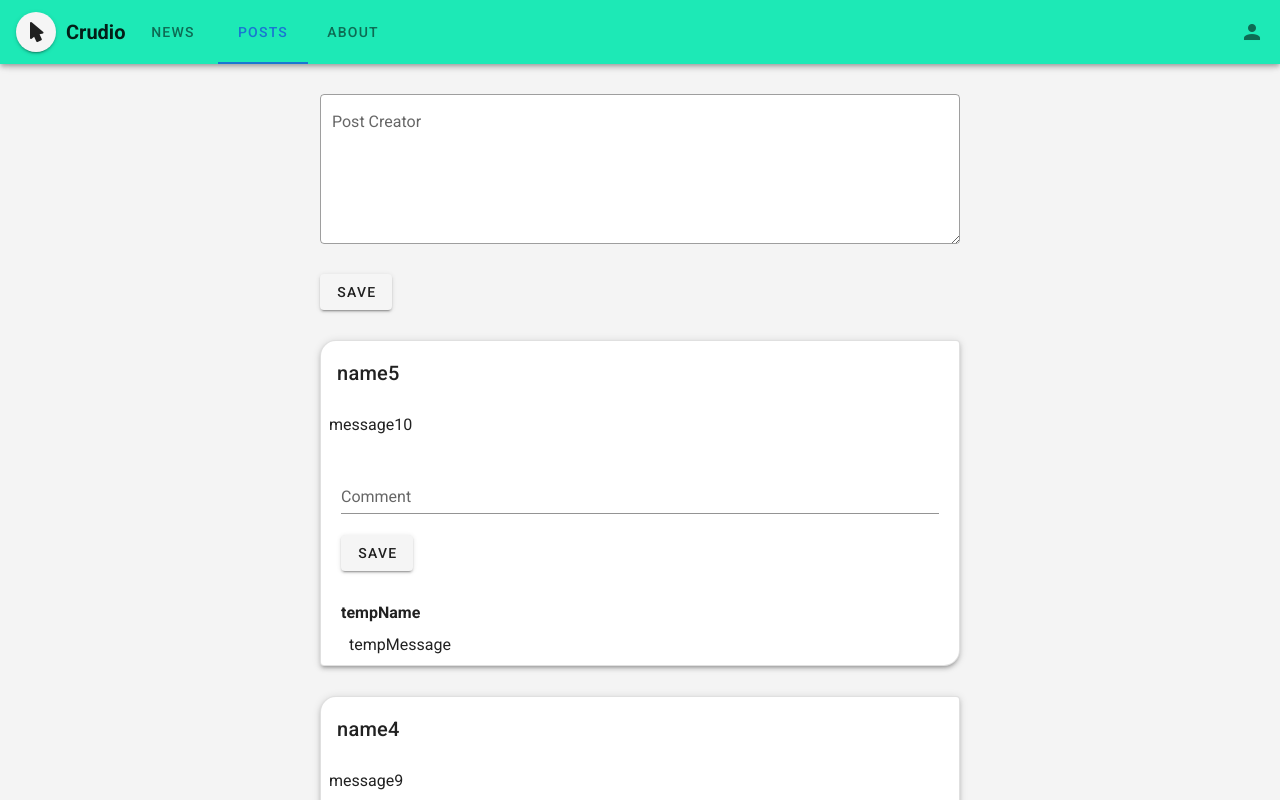
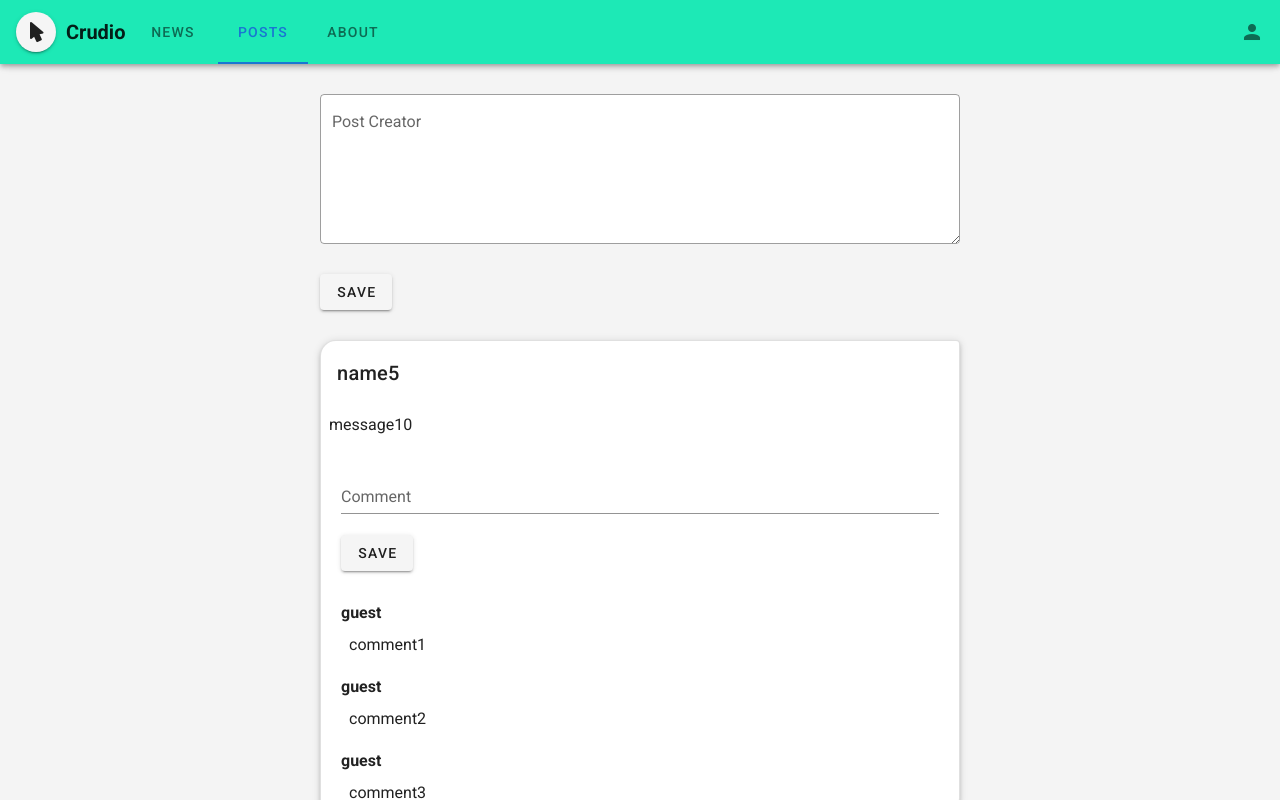
Before and after one commit to OhSeungCheol/crudio-front, a Vue app: page /posts in a window 1280 px wide. Shown: the top 800 px of the page. Built offline with nearby package versions, Linux system fonts and the light colour scheme.

Commit message:
Card, Comment 의 각 더미 연결

```diff
--- a/src/components/comment/CommentCreator.vue
+++ b/src/components/comment/CommentCreator.vue
@@ -7,7 +7,7 @@
 				required
 			></v-text-field>
 		</v-form>
-        <v-btn @click="addCommentCard">Save</v-btn>
+        <v-btn @click="addComment">Save</v-btn>
     </div>
 </template>
 
@@ -18,12 +18,12 @@
             message: '',
         }),
         methods: {
-            addCommentCard() {
+            addComment() {
                 if(this.message.trim() == ''){
                     alert('Input your message');
                     return;
                 }
-                this.$emit("addCommentCard", {name: this.name, message: this.message});
+                this.$emit("addComment", {name: this.name, message: this.message});
                 this.message = '';
             },
         }
--- a/src/components/news/Card.vue
+++ b/src/components/news/Card.vue
@@ -1,7 +1,7 @@
 <template>
   <v-card
     class="mx-auto"
-    max-width="344"
+    width="344"
   >
     <v-img
       v-bind:src="news.urlToImage"
--- a/src/components/posts/PostsCard.vue
+++ b/src/components/posts/PostsCard.vue
@@ -12,9 +12,9 @@
         </v-card-actions>
 
         <comment-creator
-            @addCommentCard="addCommentCard"
+            @addComment="addComment"
         ></comment-creator>
-        <div v-for="(comment, index) in comments" :key="index">
+        <div v-for="(comment, index) in item.comments" :key="index">
             <comment-card
                 v-bind:comment="comment"
             ></comment-card>
@@ -34,18 +34,14 @@
         },
         props: ['item'],
         methods: {
-            addCommentCard(comment){
-                this.comments.push(comment)
+            addComment(comment){
+                comment['postId'] = this.item.id;
+                this.item.comments.push(comment)
             }
         },
         data: () => {
             return {
-                comments: [
-                    {
-                        name: 'tempName',
-                        message: 'tempMessage',
-                    }
-                ]
+
             }
         }
     }
--- a/src/components/posts/PostsCreator.vue
+++ b/src/components/posts/PostsCreator.vue
@@ -25,7 +25,7 @@
                     alert('Input your message');
                     return;
                 }
-                this.$emit("addPostCard", {name: this.name, message: this.message});
+                this.$emit("addPostCard", {name: this.name, message: this.message, comments: []});
                 this.message = '';
             },
         }
--- a/src/dummyData/PostsData.js
+++ b/src/dummyData/PostsData.js
@@ -3,11 +3,35 @@ const getDummy = () => {
 }
 
 const items = [
-    {id: 1, name: 'name1', message: 'message6'},
-    {id: 2, name: 'name2', message: 'message7'},
-    {id: 3, name: 'name3', message: 'message8'},
-    {id: 4, name: 'name4', message: 'message9'},
-    {id: 5, name: 'name5', message: 'message10'},
+    {id: 1, name: 'name1', message: 'message6',
+        comments: [
+            {id: 1, postId: 1, name: 'guest', message: 'comment1'},
+            {id: 2, postId: 1, name: 'guest', message: 'comment2'},
+        ]
+    },
+    {id: 2, name: 'name2', message: 'message7',
+        comments: [
+            {id: 3, postId: 2, name: 'guest', message: 'comment'},
+            {id: 4, postId: 2, name: 'guest', message: 'comment'},
+        ]
+    },
+    {id: 3, name: 'name3', message: 'message8',
+        comments: [
+            {id: 5, postId: 3, name: 'guest', message: 'comment'}
+        ]
+    },
+    {id: 4, name: 'name4', message: 'message9',
+        comments: [
+            {id: 6, postId: 4, name: 'guest', message: 'comment'}
+        ]
+    },
+    {id: 5, name: 'name5', message: 'message10',
+        comments: [
+            {id: 7, postId: 5, name: 'guest', message: 'comment1'},
+            {id: 8, postId: 5, name: 'guest', message: 'comment2'},
+            {id: 9, postId: 5, name: 'guest', message: 'comment3'},
+        ]
+    },
 ]
 
 export default getDummy;
```
